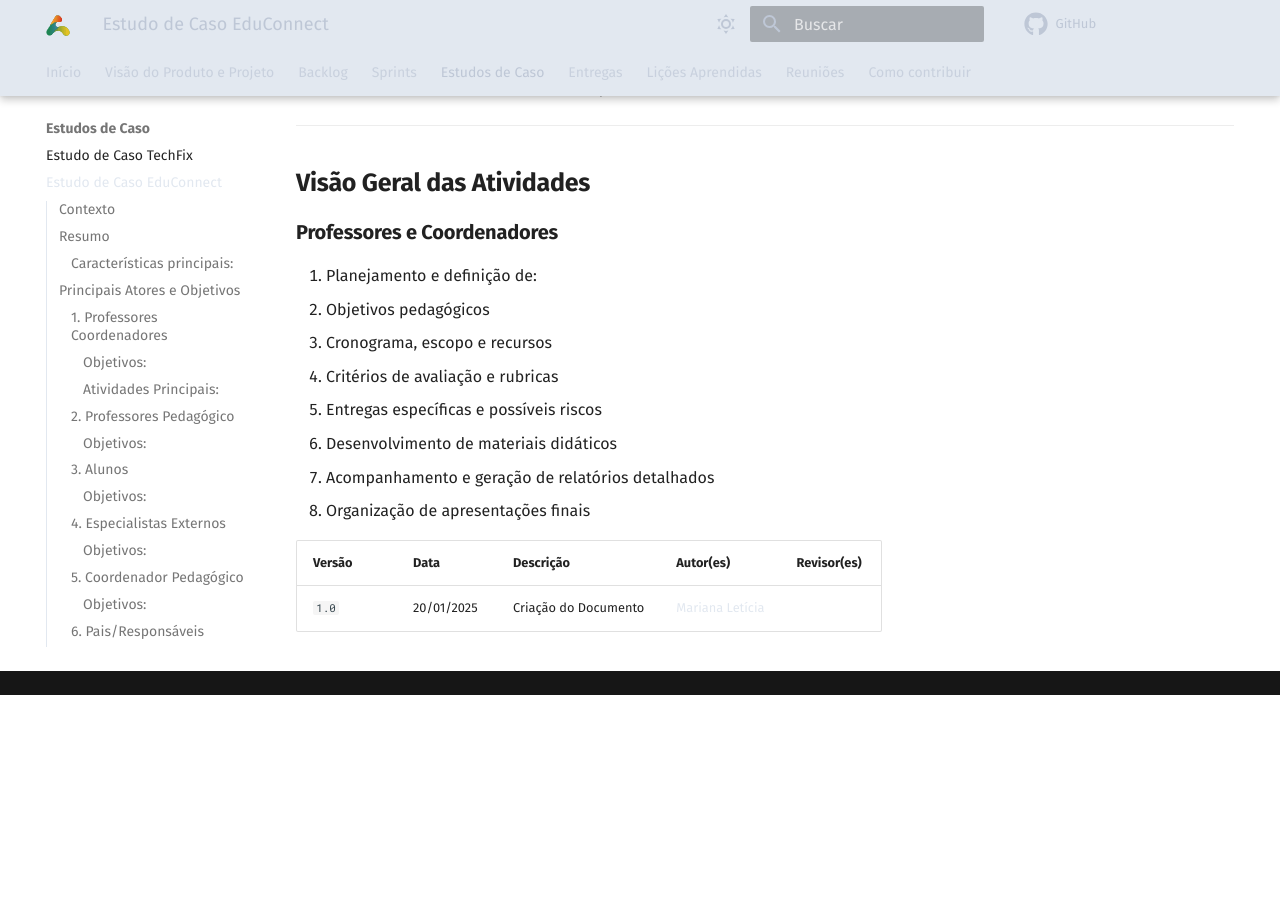
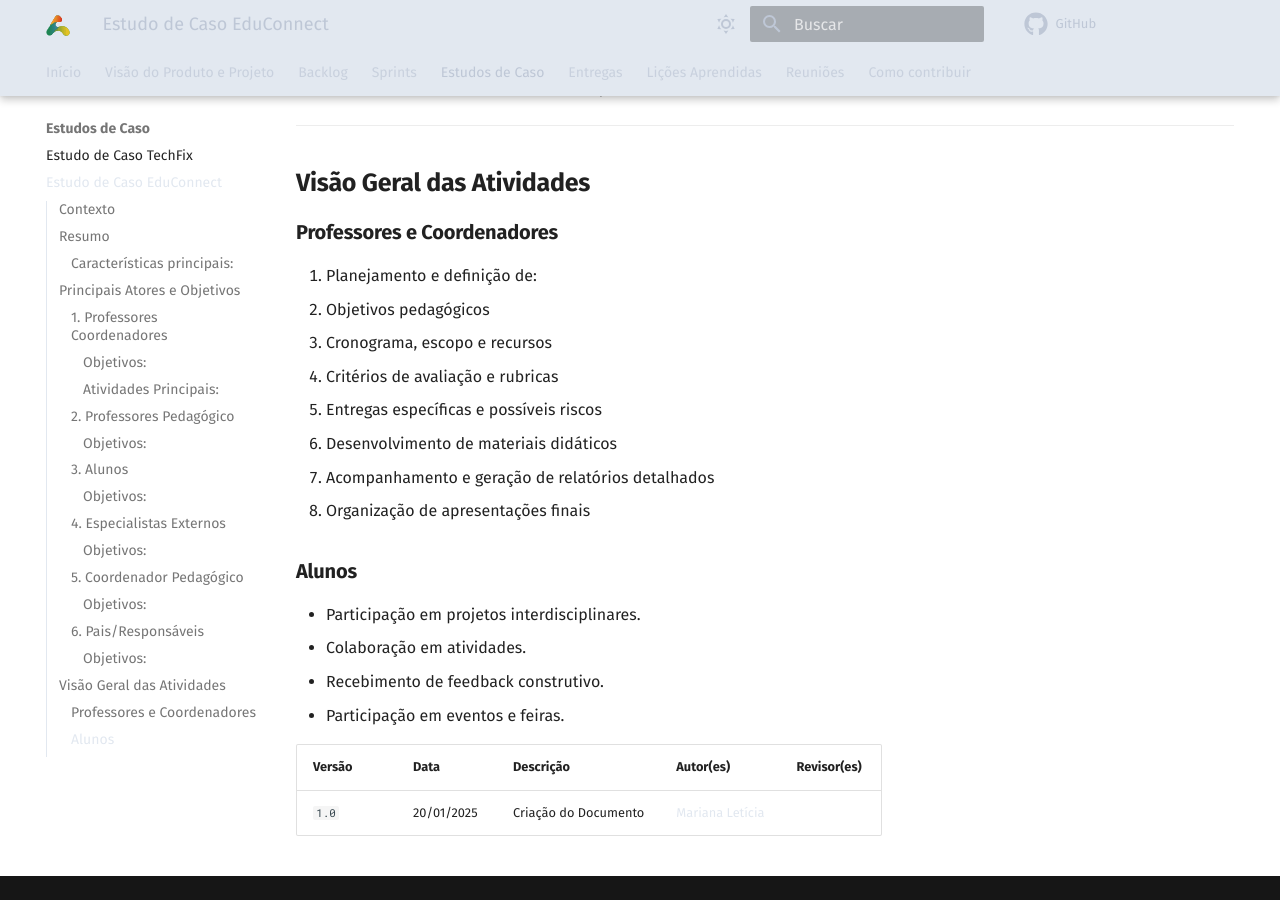
Before and after one commit to mdsreq-fga-unb/2024.2-T03-AutoReiTintas, an MkDocs documentation site: the page built from docs/auto-rei-tintas/docs/sections/study_cases/study_case_USM.md, in a window 1280 px wide and 900 px high, scrolled down 2686 px. Built offline with MkDocs 1.6.1 and Material for MkDocs 9.7.7, drawn with Linux system fonts in a browser that asks for light colours; comment, search, counter and statistics services are not loaded; before the commit the page ends 3381 px from its top, so only the background shows below that.

Commit message:
docs: atualização do PBB

```diff
--- a/docs/auto-rei-tintas/docs/sections/study_cases/study_case_USM.md
+++ b/docs/auto-rei-tintas/docs/sections/study_cases/study_case_USM.md
@@ -94,6 +94,13 @@ A EduConnect é uma plataforma digital que facilita a criação, gestão e avali
 3. Acompanhamento e geração de relatórios detalhados
 4. Organização de apresentações finais
 
+### **Alunos**
+- Participação em projetos interdisciplinares.
+- Colaboração em atividades.
+- Recebimento de feedback construtivo.
+- Participação em eventos e feiras.
+
+
 
 
 
```
